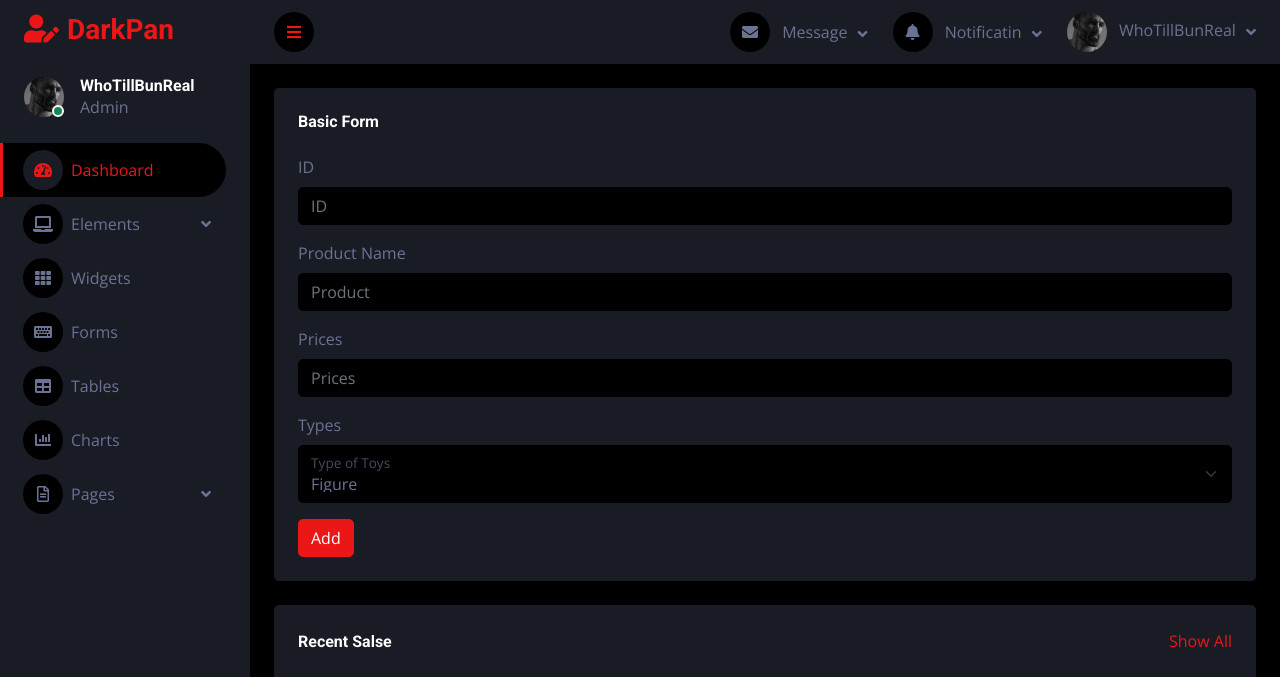
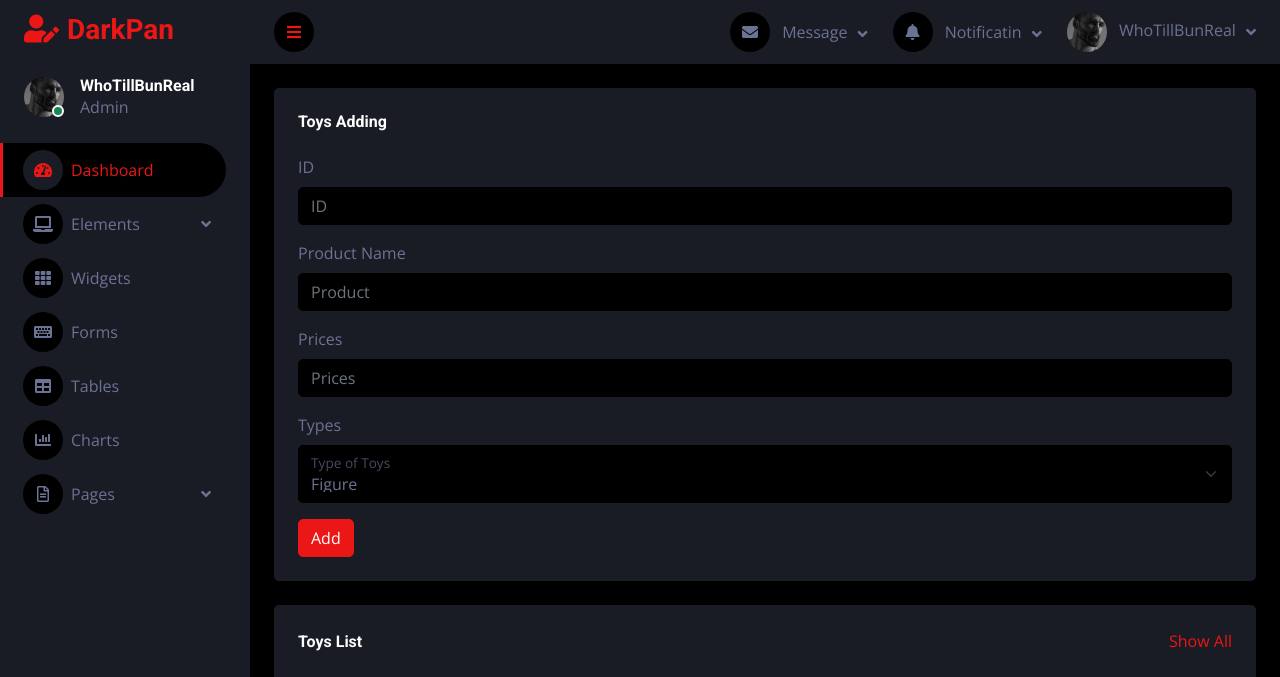
Before and after one commit to UwU-Yuuhaku-OwO/WebTesting, a Node server app: page / in a window 1280 px wide. Shown: the top 677 px of the page. Run offline with Node 20, Linux system fonts and the light colour scheme; data that the repository does not hold is empty; some libraries are stand-ins or nearby versions.

Commit message:
Update index1.ejs

```diff
--- a/views/index1.ejs
+++ b/views/index1.ejs
@@ -184,7 +184,7 @@
             <form action="/add" method="POST">
                 <div class="container-fluid pt-4 px-4">
                     <div class="bg-secondary rounded h-100 p-4">
-                        <h6 class="mb-4">Basic Form</h6>
+                        <h6 class="mb-4">Toys Adding</h6>
                         <form>
 
                             <div class="mb-3">
@@ -238,7 +238,7 @@
             <div class="container-fluid pt-4 px-4">
                 <div class="bg-secondary text-center rounded p-4">
                     <div class="d-flex align-items-center justify-content-between mb-4">
-                        <h6 class="mb-0">Recent Salse</h6>
+                        <h6 class="mb-0">Toys List</h6>
                         <a href="">Show All</a>
                     </div>
                     <div class="table-responsive">
```
